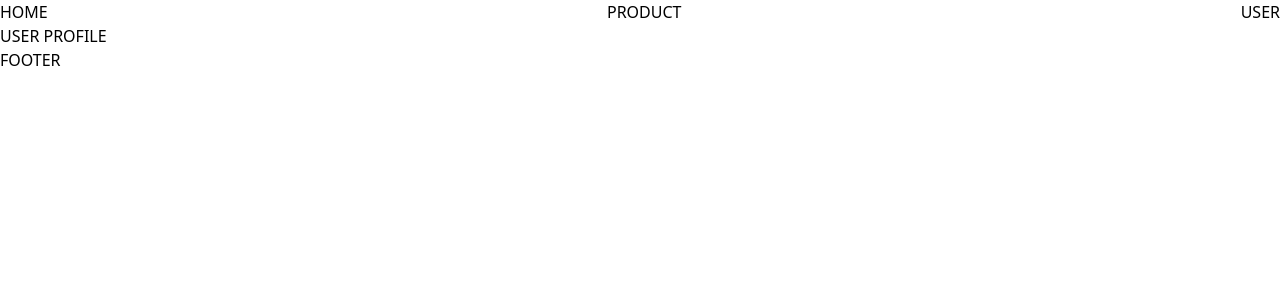
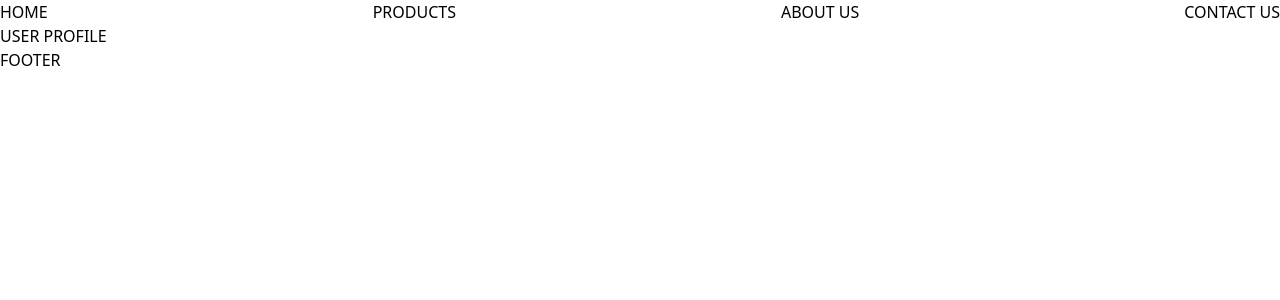
Before and after one commit to aayush2761/silverleafindus, a React (Vite) app: page /user in a window 1280 px wide. Shown: the top 300 px of the page. Built offline with nearby package versions, Linux system fonts and the light colour scheme.

Commit message:
Updated Routes

```diff
--- a/src/components/navigation/header/header.jsx
+++ b/src/components/navigation/header/header.jsx
@@ -5,8 +5,9 @@ function Header() {
         <>
             <div className="w-full flex flex-row justify-between">
                 <NavLink to="/">HOME</NavLink>
-                <NavLink to="/product">PRODUCT</NavLink>
-                <NavLink to="/user">USER</NavLink>
+                <NavLink to="/product">PRODUCTS</NavLink>
+                <NavLink to="">ABOUT US</NavLink>
+                <NavLink to="">CONTACT US</NavLink>
             </div>
         </>
     )
--- a/src/routes.jsx
+++ b/src/routes.jsx
@@ -20,7 +20,7 @@ function MainRoutes() {
 	return (
 		<Routes>
 			<Route path="/" element={<Home />} />
-			<Route path="/product" element={<Product />} />
+			<Route path="/product/:productID" element={<Product />} />
 			<Route path="/user" element={<UserProfile />} />
 		</Routes>
 	);
--- a/src/section/products/products.jsx
+++ b/src/section/products/products.jsx
@@ -1,7 +1,11 @@
+import { useParams } from "react-router-dom";
+
 function Product() {
+    const {productID} = useParams();
+
     return (
         <>
-            <h1>PRODUCT</h1>
+            <h1>PRODUCT ID: {productID}</h1>
         </>
     )
 }
```
